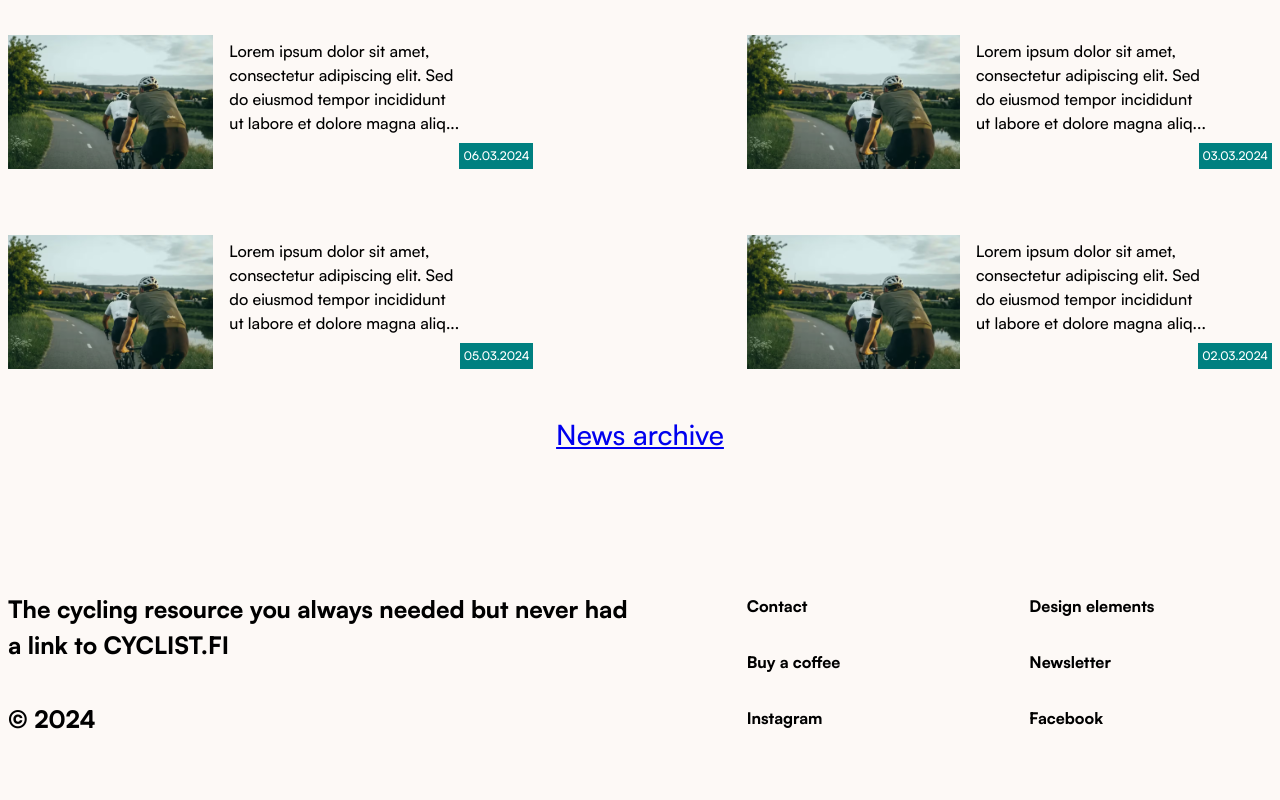
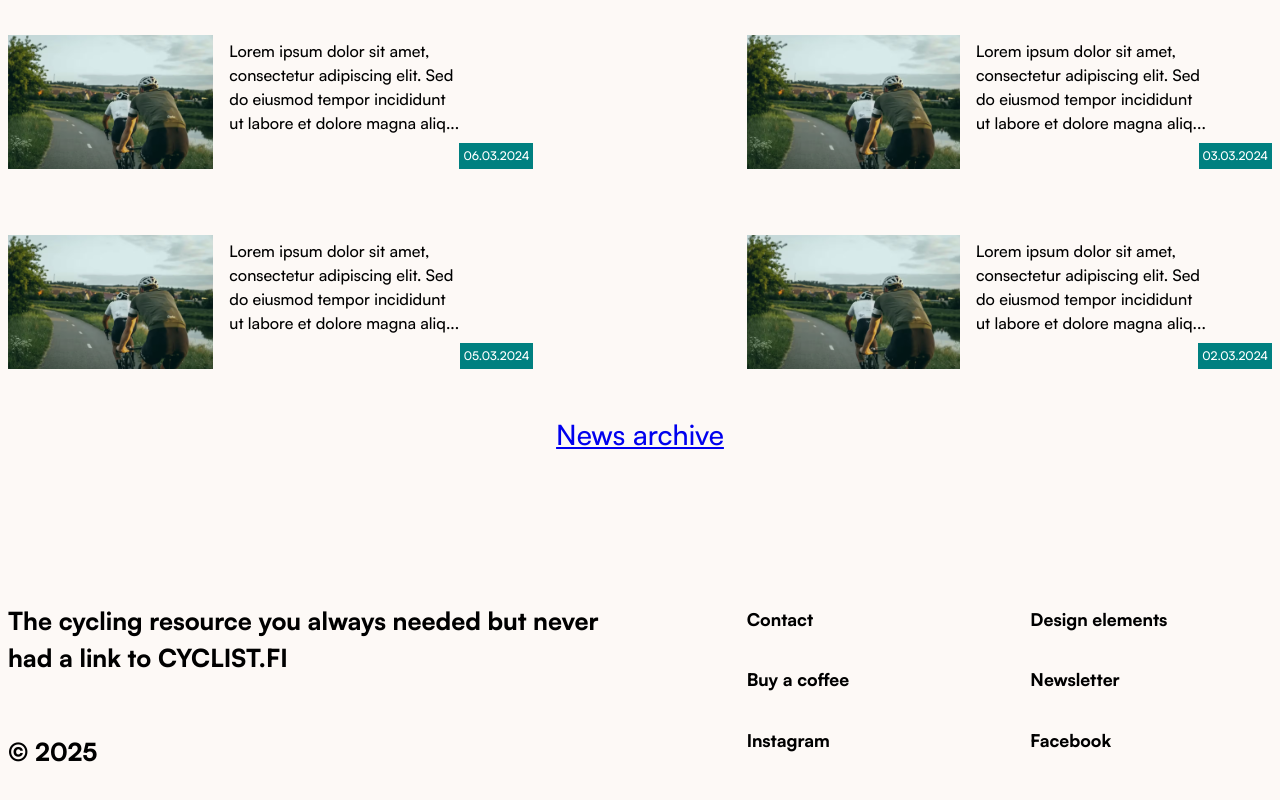
Before and after one commit to villivald/cyclist.fi, a Next.js app: page / in a window 1280 px wide. Shown: the part 1898-2698 px from the top of the page. Before the commit the page ends 2667 px from the top, so only its background shows below. Built offline with nearby package versions, Linux system fonts and the light colour scheme.

Commit message:
review footer component & add utopia tokens - closes #14

```diff
--- a/components/layout/Footer.tsx
+++ b/components/layout/Footer.tsx
@@ -17,7 +17,7 @@ export default function Footer() {
           The cycling resource you always needed but never had a link to
           CYCLIST.FI
         </span>
-        <span>© 2024</span>
+        <span>© 2025</span>
       </section>
       <section>
         <div>
--- a/styles/Footer.module.css
+++ b/styles/Footer.module.css
@@ -11,10 +11,10 @@
   display: flex;
   flex-direction: column;
   justify-content: space-between;
-  margin-bottom: 2rem;
+  margin-block-end: var(--offset-2xl);
   font-family: var(--font-sans);
   font-variation-settings: "wght" 800;
-  font-size: clamp(0.875rem, 0.3043rem + 2.25vi, 1.5rem);
+  font-size: var(--step-2);
   color: var(--color-black);
 }
 
@@ -25,16 +25,16 @@
 .footerContainer > section:last-child {
   grid-column: 8 / 12;
   grid-row: 2 / 4;
-  margin-block-start: 0.2rem;
+  margin-block-start: var(--offset-s);
 }
 
 .footerContainer > section:last-child div {
   display: grid;
   grid-template-columns: 1fr 1fr;
-  gap: 2rem;
+  gap: var(--space-m-l);
   font-family: var(--font-sans);
   font-variation-settings: "wght" 800;
-  font-size: clamp(0.75rem, 0.3043rem + 2.25vi, 1rem);
+  font-size: var(--step-0);
 }
 
 .footerContainer > section:last-child div a {
@@ -54,7 +54,7 @@
 @media (width < 1300px) {
   .footerContainer > section:first-child {
     grid-column: 1 / 7;
-    padding-inline-start: 0.5rem;
+    padding-inline-start: var(--offset-m);
   }
 
   .footerContainer > section:last-child {
@@ -63,20 +63,29 @@
 }
 
 @media (width < 700px) {
+  .footerContainer {
+    display: flex;
+    flex-direction: column-reverse;
+    gap: var(--space-m-l);
+  }
+
+  .footerContainer > section:first-child {
+    margin-block-end: var(--offset-xl);
+    gap: var(--space-s);
+  }
+
+  .footerContainer > section:last-child {
+    padding-inline-start: var(--offset-m);
+  }
+
   .footerContainer > section:last-child div {
-    gap: 1rem;
-  }
-}
-
-@media (width < 500px) {
-  .footerContainer > section:last-child div {
-    gap: 0.5rem;
+    grid-template-columns: repeat(3, 1fr);
   }
 }
 
 @media (height < 850px) {
   .footerContainer {
-    height: calc(100 / 12 * 4dvh);
+    height: calc(100 / 12 * 4.5dvh);
   }
 }
 
--- a/styles/globals.css
+++ b/styles/globals.css
@@ -30,8 +30,61 @@
   /* Offset */
   --outline-offset: 0.25rem;
 
+  /* Padding & Margin */
+  --offset-xs: 0.125rem;
+  --offset-s: 0.25rem;
+  --offset-m: 0.5rem;
+  --offset-l: 0.75rem;
+  --offset-xl: 1rem;
+  --offset-2xl: 2rem;
+
   /* Animation */
   --easing-normal: cubic-bezier(0.5, 0.1, 0.5, 1);
+
+  /*
+  Font sizes
+  @link https://utopia.fyi/type/calculator?c=375,15,1.125,1440,18,1.2,10,2,&s=0.75|0.5|0.25,1.5|2|3|4|6,s-l&g=s,l,xl,12
+  */
+  --step--2: clamp(0.7407rem, 0.7265rem + 0.0609vw, 0.7813rem);
+  --step--1: clamp(0.8333rem, 0.7967rem + 0.1565vw, 0.9375rem);
+  --step-0: clamp(0.9375rem, 0.8715rem + 0.2817vw, 1.125rem);
+  --step-1: clamp(1.0547rem, 0.9507rem + 0.4437vw, 1.35rem);
+  --step-2: clamp(1.1865rem, 1.0339rem + 0.6512vw, 1.62rem);
+  --step-3: clamp(1.3348rem, 1.1203rem + 0.9152vw, 1.944rem);
+  --step-4: clamp(1.5017rem, 1.2091rem + 1.2486vw, 2.3328rem);
+  --step-5: clamp(1.6894rem, 1.2986rem + 1.6675vw, 2.7994rem);
+  --step-6: clamp(1.9006rem, 1.387rem + 2.1914vw, 3.3592rem);
+  --step-7: clamp(2.1382rem, 1.4716rem + 2.8438vw, 4.0311rem);
+  --step-8: clamp(2.4054rem, 1.5491rem + 3.6535vw, 4.8373rem);
+  --step-9: clamp(2.7061rem, 1.615rem + 4.6553vw, 5.8048rem);
+  --step-10: clamp(3.0444rem, 1.6636rem + 5.8912vw, 6.9657rem);
+
+  /*
+  Spacing
+  @link https://utopia.fyi/space/calculator?c=375,15,1.2,1440,18,1.25,5,2,&s=0.75|0.5|0.25,1.5|2|3|4|6,s-l&g=s,l,xl,12
+  */
+  --space-3xs: clamp(0.25rem, 0.228rem + 0.0939vw, 0.3125rem);
+  --space-2xs: clamp(0.5rem, 0.478rem + 0.0939vw, 0.5625rem);
+  --space-xs: clamp(0.6875rem, 0.6215rem + 0.2817vw, 0.875rem);
+  --space-s: clamp(0.9375rem, 0.8715rem + 0.2817vw, 1.125rem);
+  --space-m: clamp(1.4375rem, 1.3495rem + 0.3756vw, 1.6875rem);
+  --space-l: clamp(1.875rem, 1.743rem + 0.5634vw, 2.25rem);
+  --space-xl: clamp(2.8125rem, 2.6144rem + 0.8451vw, 3.375rem);
+  --space-2xl: clamp(3.75rem, 3.4859rem + 1.1268vw, 4.5rem);
+  --space-3xl: clamp(5.625rem, 5.2289rem + 1.6901vw, 6.75rem);
+
+  /* One-up pairs */
+  --space-3xs-2xs: clamp(0.25rem, 0.14rem + 0.4695vw, 0.5625rem);
+  --space-2xs-xs: clamp(0.5rem, 0.368rem + 0.5634vw, 0.875rem);
+  --space-xs-s: clamp(0.6875rem, 0.5335rem + 0.6573vw, 1.125rem);
+  --space-s-m: clamp(0.9375rem, 0.6734rem + 1.1268vw, 1.6875rem);
+  --space-m-l: clamp(1.4375rem, 1.1514rem + 1.2207vw, 2.25rem);
+  --space-l-xl: clamp(1.875rem, 1.3468rem + 2.2535vw, 3.375rem);
+  --space-xl-2xl: clamp(2.8125rem, 2.2183rem + 2.5352vw, 4.5rem);
+  --space-2xl-3xl: clamp(3.75rem, 2.6937rem + 4.507vw, 6.75rem);
+
+  /* Custom pairs */
+  --space-s-l: clamp(0.9375rem, 0.4754rem + 1.9718vw, 2.25rem);
 }
 
 /* 1. Use a more-intuitive box-sizing model */
```
